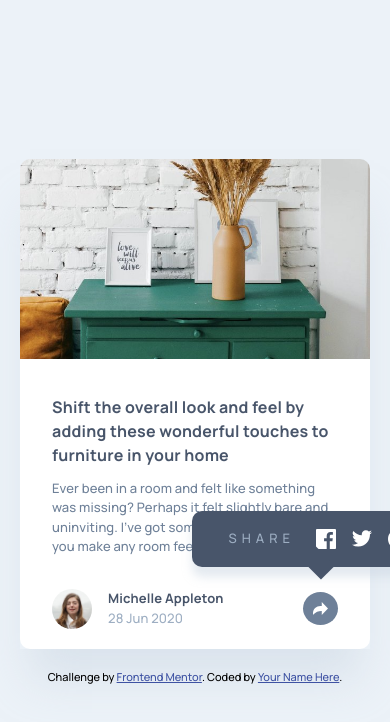
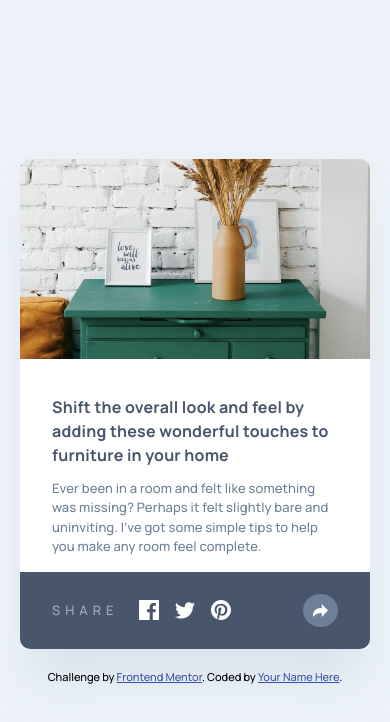
Before and after one commit to dagimchi/Article-preview-component, a plain HTML site: page index.html in a window 390 px wide. Both pictures are taken after a click on the button 320 px from the left and 608 px from the top of the page. Shown: the top 722 px of the page. Drawn offline with Linux system fonts and the light colour scheme.

Commit message:
add script

```diff
--- a/css/style.css
+++ b/css/style.css
@@ -65,6 +65,7 @@ main {
 }
 
 .text-container {
+  position: relative;
   border-radius: 0 10px 10px 0;
   padding: 32px 40px;
   background: #fff;
@@ -138,6 +139,19 @@ main {
   fill: #fff;
 }
 
+.icon-share-mobile {
+  padding: 10px 10px;
+  border-radius: 50%;
+  background-color: #6e8098;
+  cursor: pointer;
+  border: none;
+  margin-left: auto;
+}
+
+.icon-img-mobile {
+  fill: #fff;
+}
+
 .bubble {
   opacity: 0;
   /* webkit transition is deprecated */
@@ -193,3 +207,27 @@ main {
   gap: 16px;
   align-items: center;
 }
+
+.share-footer {
+  position: absolute;
+  /* webkit transition is deprecated */
+  /* -webkit-transition: opacity 0.3s ease-in-out;
+  -moz-transition: opacity 0.3s ease-in-out;
+  -ms-transition: opacity 0.3s ease-in-out;
+  -o-transition: opacity 0.3s ease-in-out;
+  transition: opacity 0.3s ease-in-out; */
+  bottom: 0;
+  left: 0;
+  right: 0;
+  padding: 22px 32px;
+  background: #48556a;
+  border-radius: 0 0 10px 10px;
+  display: flex;
+  gap: 21px;
+  /* justify-content: center; */
+  align-items: center;
+}
+
+.share-footer.hidden {
+  display: none;
+}
--- a/index.html
+++ b/index.html
@@ -107,6 +107,38 @@
             </div>
           </div>
         </div>
+        <div class="share-footer hidden">
+          <span class="b-text">share</span>
+          <div class="socials">
+            <a href="#"
+              ><img
+                src="images/icon-facebook.svg"
+                alt="Facebook link to share."
+                class="social-icon"
+            /></a>
+            <a href="#"
+              ><img
+                src="images/icon-twitter.svg"
+                alt="Twitter link to share."
+                class="social-icon"
+            /></a>
+            <a href="#"
+              ><img
+                src="images/icon-pinterest.svg"
+                alt="Pinterest link to share."
+                class="social-icon"
+            /></a>
+          </div>
+          <button class="icon-share-mobile">
+            <svg xmlns="http://www.w3.org/2000/svg" width="15" height="13">
+              <path
+                class="icon-img-mobile"
+                fill="#6E8098"
+                d="M15 6.495L8.766.014V3.88H7.441C3.33 3.88 0 7.039 0 10.936v2.049l.589-.612C2.59 10.294 5.422 9.11 8.39 9.11h.375v3.867L15 6.495z"
+              />
+            </svg>
+          </button>
+        </div>
       </div>
     </main>
 
--- a/js/script.js
+++ b/js/script.js
@@ -1,11 +1,22 @@
 "use strict";
 
 const shareBtn = document.querySelector(".icon-share");
+const shareBtnMobile = document.querySelector(".icon-share-mobile");
 const bubble = document.querySelector(".bubble");
 const color = document.querySelector(".icon-img");
+const shareFooter = document.querySelector(".share-footer");
 
 shareBtn.addEventListener("click", () => {
-  shareBtn.classList.toggle("changeBg");
-  color.classList.toggle("changeColor");
-  bubble.classList.toggle("fade");
+  // WEEEEEEEEEEE
+  if (window.matchMedia("(max-width: 726px)").matches) {
+    shareFooter.classList.toggle("hidden");
+  } else {
+    shareBtn.classList.toggle("changeBg");
+    color.classList.toggle("changeColor");
+    bubble.classList.toggle("fade");
+  }
 });
+
+shareBtnMobile.addEventListener("click", () => {
+  shareFooter.classList.toggle("hidden");
+});
```
